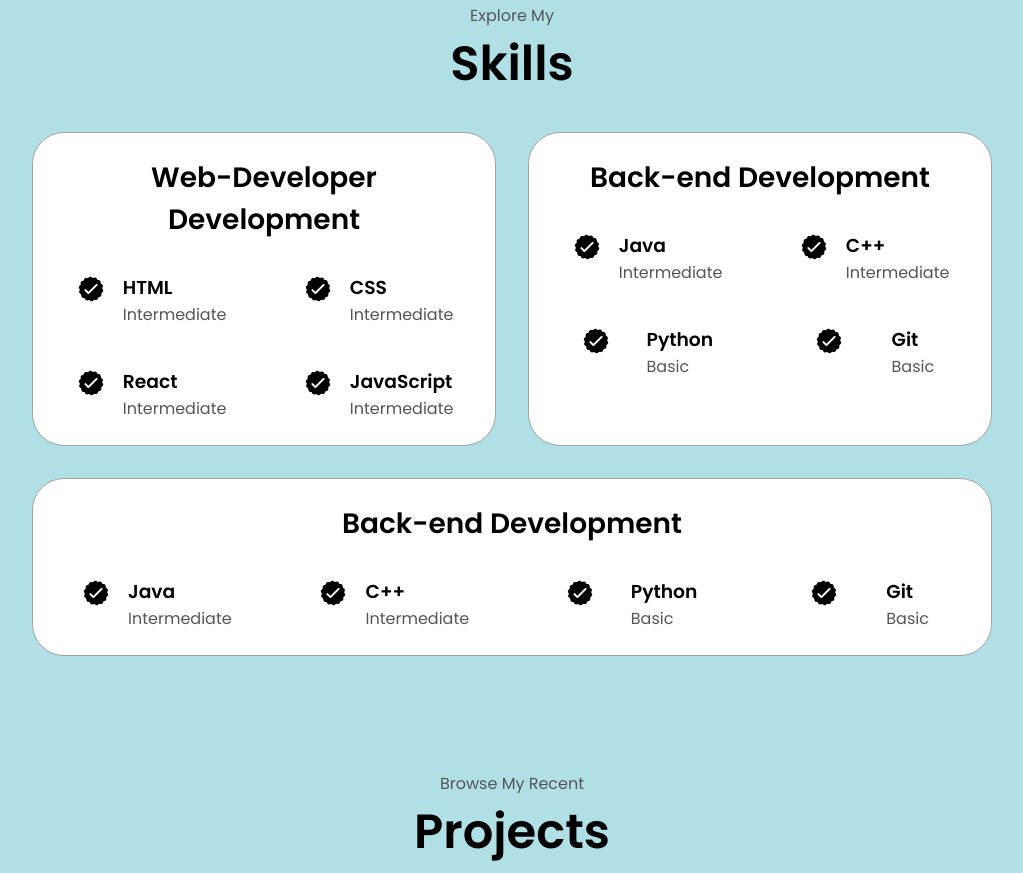
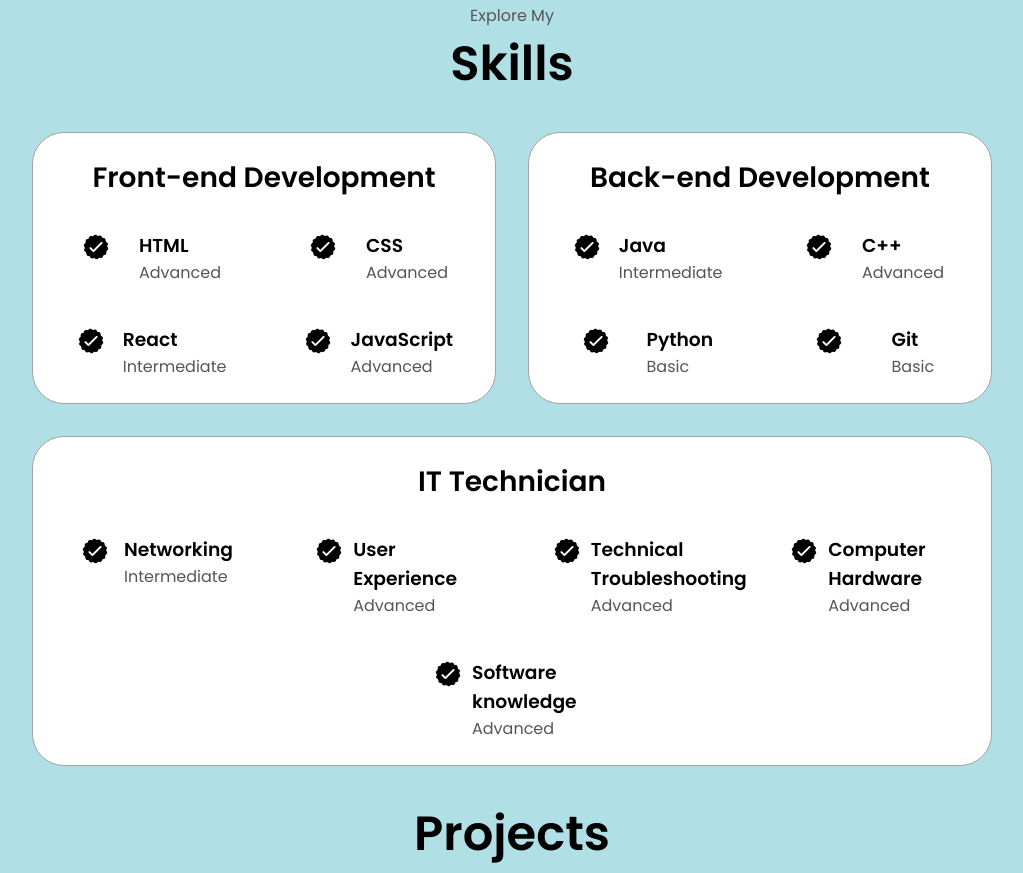
Before and after one commit to Obedience12/Portfolio-, a plain HTML site: page index.html in a window 1280 px wide. Shown: the part 1693-2566 px from the top of the page, without its empty margins (128-1151 px from the left). Drawn offline with nearby package versions, Linux system fonts and the light colour scheme.

Commit message:
Add files via upload

```diff
--- a/index.html
+++ b/index.html
@@ -11,7 +11,7 @@
   </head>
   <body>
     <nav id="desktop-nav">
-      <div class="logo">PHALA MO</div>
+      <div class="logo"><b>PHALA MO</b></div>
       <div>
         <ul class="nav-links">
           <li><a href="#about">About</a></li>
@@ -48,9 +48,9 @@
         <div class="btn-container">
           <button
           class="btn btn-color-2"
-          onclick="window.open('./assets/Mahlako O Phala CV.pdf')"
+          onclick="window.open('./assets/MahlakoPhalaCV.pdf')"
         >
-          Get CV
+          <b>Get CV</b>
         </button>
 
         </div>
@@ -132,7 +132,7 @@
       <div class="experience-details-container">
         <div class="about-containers">
           <div class="details-container">
-            <h2 class="experience-sub-title">Web-Developer Development</h2>
+            <h2 class="experience-sub-title">Front-end Development</h2>
             <div class="article-container">
               <article>
                 <img
@@ -142,7 +142,7 @@
                 />
                 <div>
                   <h3>HTML</h3>
-                  <p>Intermediate</p>
+                  <p>Advanced</p>
                 </div>
               </article>
               <article>
@@ -153,7 +153,7 @@
                 />
                 <div>
                   <h3>CSS</h3>
-                  <p>Intermediate</p>
+                  <p>Advanced</p>
                 </div>
               </article>
               <article>
@@ -175,7 +175,7 @@
                 />
                 <div>
                   <h3>JavaScript</h3>
-                  <p>Intermediate</p>
+                  <p>Advanced</p>
                 </div>
               </article>
 
@@ -204,7 +204,7 @@
                 />
                 <div>
                   <h3>C++</h3>
-                  <p>Intermediate</p>
+                  <p>Advanced</p>
                 </div>
               </article>
               <article>
@@ -235,7 +235,7 @@
       </div>
 
       <div class="details-container">
-        <h2 class="experience-sub-title">Back-end Development</h2>
+        <h2 class="experience-sub-title">IT Technician</h2>
         <div class="article-container">
           <article>
             <img
@@ -244,7 +244,7 @@
               class="icon"
             />
             <div>
-              <h3>Java</h3>
+              <h3>Networking</h3>
               <p>Intermediate</p>
             </div>
           </article>
@@ -255,8 +255,8 @@
               class="icon"
             />
             <div>
-              <h3>C++</h3>
-              <p>Intermediate</p>
+              <h3>User Experience</h3>
+              <p>Advanced</p>
             </div>
           </article>
           <article>
@@ -266,8 +266,8 @@
               class="icon"
             />
             <div>
-              <h3>Python</h3>
-              <p>Basic</p>
+              <h3>Technical Troubleshooting</h3>
+              <p>Advanced</p>
             </div>
           </article>
           <article>
@@ -277,19 +277,34 @@
               class="icon"
             />
             <div>
-              <h3>Git</h3>
-              <p>Basic</p>
+              <h3>Computer Hardware</h3>
+              <p>Advanced</p>
             </div>
+          </article>
+          <article>
+            <img
+              src="./assets/checkmark.png"
+              alt="Experience icon"
+              class="icon"
+            />
+            <div>
+              <h3>Software knowledge</h3>
+              <p>Advanced</p>
+            </div>
+
           </article>
         </div>
       </div>
     </div>
   </div>
+    </section>
+   <h1> </h1>
 
 
-    </section>
     <section id="projects">
-      <p class="section__text__p1">Browse My Recent</p>
+      <p> </p>
+      <p class="section__text__p1">
+      </p>
       <h1 class="title">Projects</h1>
       <div class="experience-details-container">
         <div class="about-containers">
```
Also changed, not shown: 1 other file.
